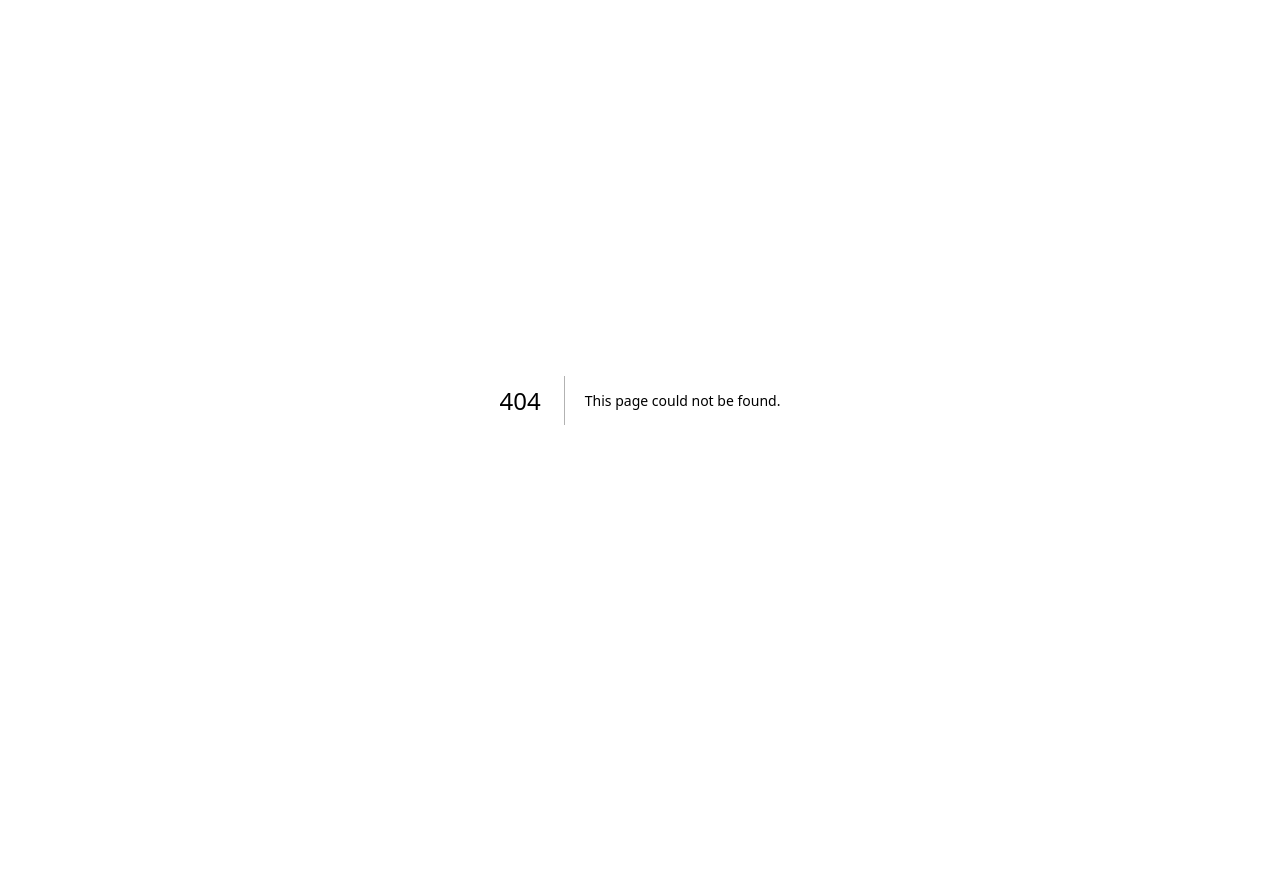
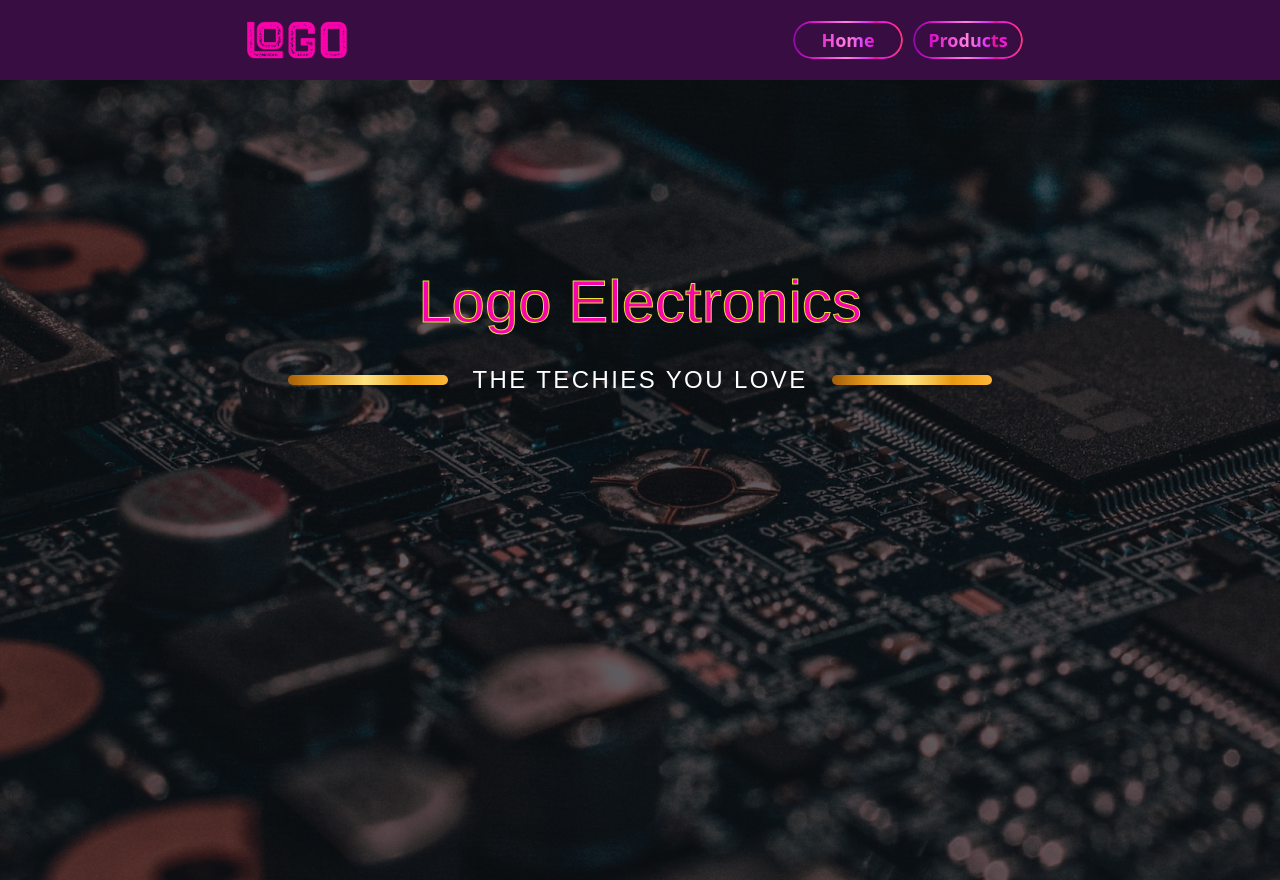
Before and after one commit to sabin-thapa/logo-electronics-nextjs, a Next.js app: page /home in a window 1280 px wide. Before the commit this address had no page. Before the commit the page ends 800 px from the top, so only its background shows below. Built offline with nearby package versions, Linux system fonts and the light colour scheme; a web font is replaced by a local one.

Commit message:
feat: add homepage

```diff
--- a/src/components/Button.tsx
+++ b/src/components/Button.tsx
@@ -7,16 +7,10 @@ const Button: React.FC<React.ButtonHTMLAttributes<HTMLButtonElement>> = ({
   className,
   ...props
 }) => {
-  const buttonClasses = classNames(
-    "text-white",
-    "px-6",
-    "py-2",
-    "font-poppins",
-    className
-  );
+
 
   return (
-    <button className={`${styles.btn} ${buttonClasses}`} {...props}>
+    <button className={classNames("text-white px-6 py-2 font-poppins font-bold text-lg", className, styles.btn)} {...props}>
       {children}
     </button>
   );
--- /dev/null
+++ b/src/components/Layout.tsx
@@ -0,0 +1,15 @@
+import React from "react";
+import NavBar from "./NavBar";
+
+type LayoutProps = {
+  children: React.ReactNode;
+};
+
+export default function Layout({ children }: LayoutProps) {
+  return (
+    <>
+      <NavBar />
+      {children}
+    </>
+  );
+}
--- a/src/components/NavBar.tsx
+++ b/src/components/NavBar.tsx
@@ -6,7 +6,7 @@ const NavBar = () => {
   return (
     <nav className='flex items-center justify-around h-[80px] bg-[#380D41] py-4 px-6'>
       <div className='flex items-center'>
-        <Image src="/assets/main_logo.png" width={80} height={80} alt='Logo of Logo Electronics' priority={true} />
+        <Image src="/assets/main_logo.png" width={100} height={100} alt='Logo of Logo Electronics' priority={true} />
       </div>
       <div className='flex items-center'>
         <Link href='/'>
--- a/src/pages/_app.tsx
+++ b/src/pages/_app.tsx
@@ -1,34 +1,27 @@
 import "@/styles/globals.css";
 import type { AppProps } from "next/app";
 import localFont from "@next/font/local";
+import { Poppins } from "@next/font/google";
+import Layout from "@/components/Layout";
 
-const poppins = localFont({
-  src: [
-    {
-      path: "../../public/fonts/Poppins-Black.ttf",
-      weight: "400",
-    },
-    {
-      path: "../../public/fonts/Poppins-Bold.ttf",
-      weight: "700",
-    },
-    {
-      path: "../../public/fonts/Poppins-Thin.ttf",
-      weight: "100",
-    },
-  ],
+const poppins = Poppins({
+  subsets: ["latin"],
+  display: "swap",
+  weight: ["100", "200", "400", "500", "700"],
   variable: "--font-poppins",
 });
 
 const routhem = localFont({
-  src: '../../public/fonts/Routhem.ttf',
-  variable: '--font-routhem'
-})
+  src: "../../public/fonts/Routhem.ttf",
+  variable: "--font-routhem",
+});
 
 export default function App({ Component, pageProps }: AppProps) {
   return (
-    <main className={`${poppins.variable} ${routhem.variable} font-sans`}>
-      <Component {...pageProps} />
-    </main>
+    <Layout>
+      <main className={`${poppins.variable} ${routhem.variable} font-sans`}>
+        <Component {...pageProps} />
+      </main>
+    </Layout>
   );
 }
--- /dev/null
+++ b/src/pages/home.tsx
@@ -0,0 +1,29 @@
+import styles from "../styles/Home.module.css";
+const Home = () => {
+  return (
+    <div className="main-bg-wrapper">
+      {/* <Image
+        src="/assets/main_bg.png"
+        height={1024}
+        width={1920}
+        alt="bg-image"
+      /> */}
+      <h1 className={`font-routhem text-pinky text-6xl text-center pt-48 ${styles.title_text}`}>
+        Logo Electronics
+      </h1>
+      <div className="flex items-center justify-center text-center py-4 pt-8">
+        <div className={`w-40 h-[10px] bg-gray-400 ${styles.gradient_text} rounded-md`}></div>
+
+        <h3
+          className={`uppercase font-routhem text-center text-white  tracking-widest text-2xl mx-6 `}
+        >
+          The Techies You Love
+        </h3>
+
+        <div className={`w-40 h-[10px] bg-gray-400 ${styles.gradient_text} rounded-md`}></div>
+      </div>
+    </div>
+  );
+};
+
+export default Home;
--- a/src/pages/index.tsx
+++ b/src/pages/index.tsx
@@ -5,5 +5,5 @@ import NavBar from "@/components/NavBar";
 const inter = Inter({ subsets: ["latin"] });
 
 export default function Home() {
-  return <NavBar />;
+  return <> </>;
 }
--- /dev/null
+++ b/src/styles/Home.module.css
@@ -0,0 +1,8 @@
+.gradient_text {
+    background-image: linear-gradient(90deg, #A8620A 2%, #E09519 20%, #FFE581 48%, #FCDC75 52%, #F6C755 60%, #ECA522 71%, #E8980F 75%, #FEB838 100%);
+}
+
+.title_text {
+    -webkit-text-stroke: 1px #fff;
+    -webkit-text-stroke-color: #E2E53C;
+}
--- a/src/styles/globals.css
+++ b/src/styles/globals.css
@@ -7,3 +7,14 @@
   --background-start-rgb: 214, 219, 220;
   --background-end-rgb: 255, 255, 255;
 }
+
+body {
+  background-color: #380D41;
+}
+
+.main-bg-wrapper {
+  width: 100%;
+  height: 100vh;
+  background-image: url('/assets/main_bg.png');
+  background-repeat: no-repeat;
+}
--- a/tailwind.config.js
+++ b/tailwind.config.js
@@ -7,6 +7,9 @@ module.exports = {
   ],
   theme: {
     extend: {
+      colors: {
+        pinky: '#F903AA'
+      },
       backgroundImage: {
         'gradient-radial': 'radial-gradient(var(--tw-gradient-stops))',
         'gradient-conic':
```
Also changed, not shown: public/assets/main_bg.png (added), src/styles/Button.module.css (line endings or trailing spaces).
